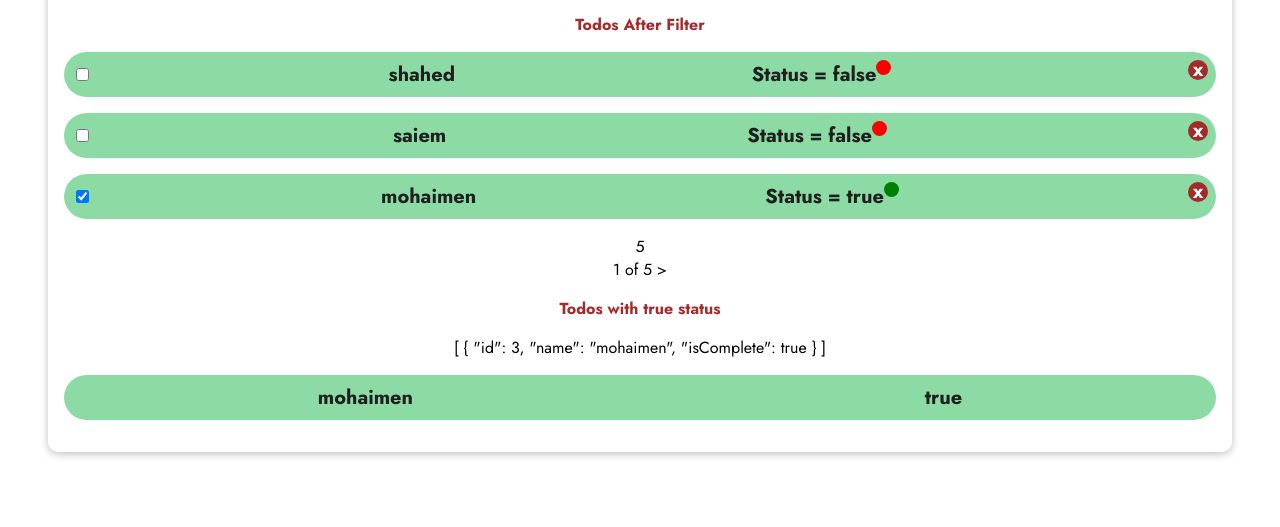
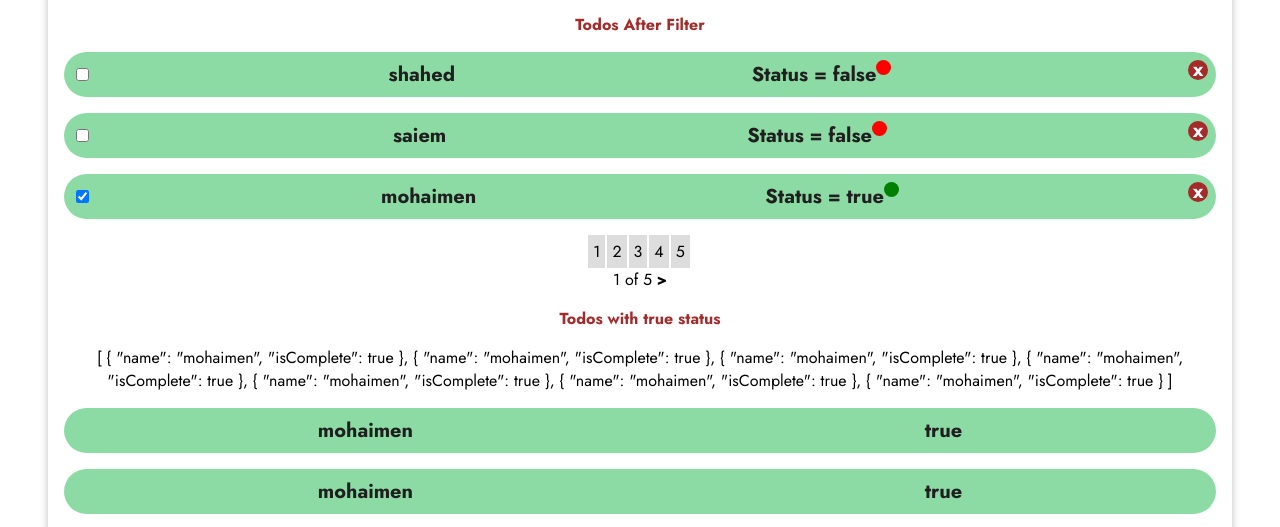
Before and after one commit to saiem-jatri/todo, a plain HTML site: page index.html in a window 1280 px wide. Shown: the part 411-938 px from the top of the page. Before the commit the page ends 911 px from the top, so only its background shows below. Drawn offline with nearby package versions, Linux system fonts and the light colour scheme.

Commit message:
pagination updated

```diff
--- a/app.js
+++ b/app.js
@@ -4,29 +4,29 @@ const app = Vue.createApp({
       searchString: '',
         inputTask:'',
         showMessege:false,
-        nextId:14,
+        // nextId:14,
         currentPage:0,
         pageSize:3,
         visibleTodos:[],
 
         todos: [
-          {id:1,name:"shahed",isComplete:false},
-          {id:2,name:"saiem",isComplete:false},
-          {id:3,name:"mohaimen",isComplete:true},
-          {id:4,name:"mohaimen",isComplete:true},
-          {id:5,name:"mohaimen",isComplete:true},
-          {id:6,name:"mohaimen",isComplete:true},
-          {id:7,name:"mohaimen",isComplete:true},
-          {id:8,name:"mohaimen",isComplete:true},
-          {id:9,name:"mohaimen",isComplete:true},
-          {id:10,name:"mohaimen",isComplete:true},
-          {id:11,name:"mohaimen",isComplete:true},
-          {id:12,name:"mohaimen",isComplete:true},
-          {id:13,name:"mohaimen",isComplete:true},
+          {name:"shahed",isComplete:false},
+          {name:"saiem",isComplete:false},
+          {name:"mohaimen",isComplete:true},
+          {name:"mohaimen",isComplete:true},
+          {name:"mohaimen",isComplete:false},
+          {name:"mohaimen",isComplete:true},
+          {name:"mohaimen",isComplete:true},
+          {name:"mohaimen",isComplete:true},
+          {name:"mohaimen",isComplete:false},
+          {name:"mohaimen",isComplete:true},
+          {name:"mohaimen",isComplete:false},
+          {name:"mohaimen",isComplete:true},
+          {name:"mohaimen",isComplete:false},
         ],
      };
   },
-  beforeMount() {
+  created() {
     this.updateVisibleTodos();
   },
   methods: {
@@ -57,8 +57,9 @@ updatePage(pageNumber){
 },
 
 updateVisibleTodos(){
-   this.visibleTodos = this.todos.slice(this.currentPage * this.pageSize, (this.currentPage * this.pageSize) + this.pageSize);
-    // if there are no visible todos, go back page
+   this.visibleTodos = this.filterItems.slice(this.currentPage * this.pageSize, (this.currentPage * this.pageSize) + this.pageSize);
+   console.log(this.visibleTodos)
+   // if there are no visible todos, go back page
     if(this.visibleTodos.length == 0 && this.currentPage > 0){
       this.updatePage(this.currentPage - 1);
     }
@@ -67,16 +68,21 @@ updateVisibleTodos(){
 
   computed: {
     filterItems(){
-      return this.visibleTodos.filter(items=> items.name.toLowerCase().includes(this.searchString))
+      if(this.searchString == '') {
+        return this.todos;
+      } else {
+        return this.todos.filter(items=> items.name.toLowerCase().includes(this.searchString))
+      }
+
     },
 
     afterFilter(){
       return this.filterItems.filter(items =>{
         return items.isComplete === true;
-      } )
+      })
     },
     totalPages(){
-     return Math.ceil(this.todos.length / this.pageSize)
+     return Math.ceil(this.filterItems.length / this.pageSize)
     },
     showPreviousLink(){
       return this.currentPage == 0 ? false : true;
--- a/index.html
+++ b/index.html
@@ -24,23 +24,25 @@
       <button  @click="addTask">Add Goal</button>
       <p style="font-weight: 600; color:brown">Todos After Filter</p>
       <ul>
+
         <p v-if="showMessege" style="color: red;">input can't be null</p>
-        <li v-for="(todo,index) in filterItems" :key="todo" style="display: flex; justify-content:space-between">
+        <li v-for="(todo,index) in visibleTodos" :key="todo" style="display: flex; justify-content:space-between">
           <input type="checkbox" v-model="todo.isComplete">
           <span>{{todo.name}}</span>
           <span style="display: flex;">Status = {{todo.isComplete}} <div v-if="todo.isComplete === false" style="height: 15px; width:15px; background-color:red; border-radius:100%"></div>
             <div v-if="todo.isComplete === true" style="height: 15px; width:15px; background-color:green; border-radius:100%"></div>
           </span>
-          <div  @click="deleteTask(index)" style="color: white; height:20px; width: 20px; border-radius: 100%; background-color: brown; text-align: center;display: flex; justify-content:center;align-items: center;">x</div>
+          <div  @click="deleteTask(index)" style="color: white; height:20px; width: 20px; border-radius: 100%; background-color: brown; text-align: center;display: flex; justify-content:center;align-items: center; cursor: pointer;">x</div>
         </li>
-
       </ul>
-{{totalPages}}
       <!-- pagination -->
       <div v-if="totalPages > 0" >
-        <span v-if="showPreviousLink" v-on:click="updatePage(currentPage - 1)" style="cursor: pointer;"> < </span>
+        <div style="display: flex; justify-content: center;">
+          <div v-for="page in totalPages" @click="updatePage(page)" style="padding: 5px; background: #ddd; margin-right: 2px">{{page}}</div>
+        </div>
+        <span v-if="showPreviousLink" v-on:click="updatePage(currentPage - 1)" style="cursor: pointer; color: black; font-weight: 600;"> < </span>
         {{currentPage + 1}} of {{ totalPages }}
-        <span v-if="showNextLink" v-on:click="updatePage(currentPage + 1)" style="cursor: pointer;"> > </span>
+        <span v-if="showNextLink" v-on:click="updatePage(currentPage + 1)" style="cursor: pointer; color: black; font-weight: 600;"> > </span>
 
       </div>
       <p style="font-weight: 600; color:brown">Todos with true status</p>
```
